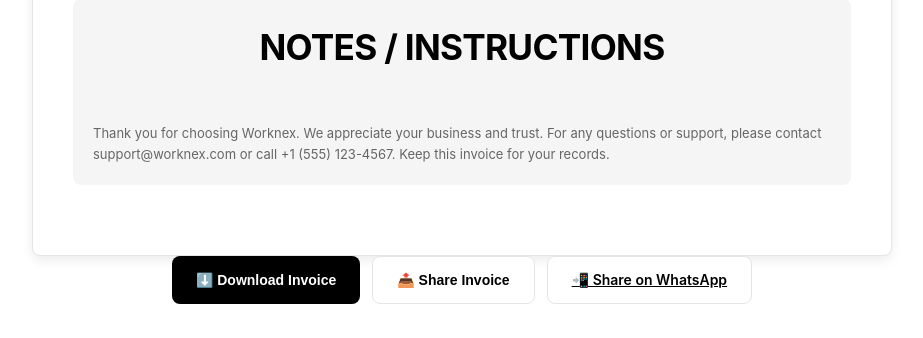
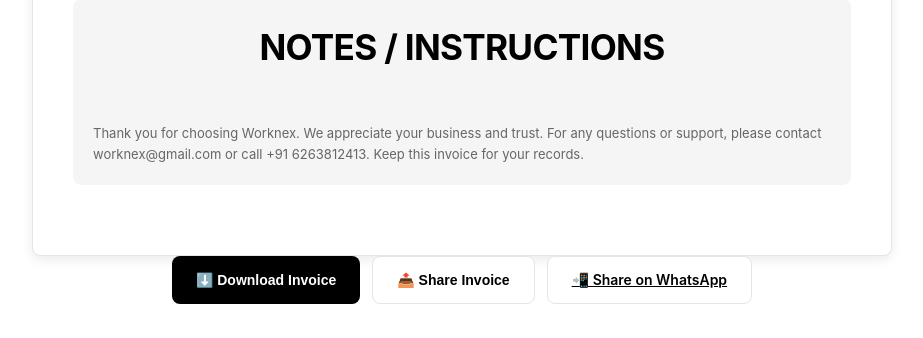
Before and after one commit to Chandan-kush/worknex4, a Django app: template template/invoice.html in a window 1280 px wide; the page is wider, and only the part inside the window is pictured. Shown: the part 1579-1917 px from the top of that part, without its empty margins (178-1101 px from the left). Run offline with Django 5.2, Linux system fonts and the light colour scheme; the template is opened without the code that fills it, so the values that code supplies are empty.

Commit message:
Update invoice.html

```diff
--- a/template/invoice.html
+++ b/template/invoice.html
@@ -150,7 +150,7 @@
             <!-- NOTES SECTION -->
             <div class="notes-section">
                 <h3 class="section-title">Notes / Instructions</h3>
-                <p class="notes-text">Thank you for choosing Worknex. We appreciate your business and trust. For any questions or support, please contact support@worknex.com or call +1 (555) 123-4567. Keep this invoice for your records.</p>
+                <p class="notes-text">Thank you for choosing Worknex. We appreciate your business and trust. For any questions or support, please contact worknex@gmail.com or call +91 6263812413. Keep this invoice for your records.</p>
             </div>
         </div>
 
```
